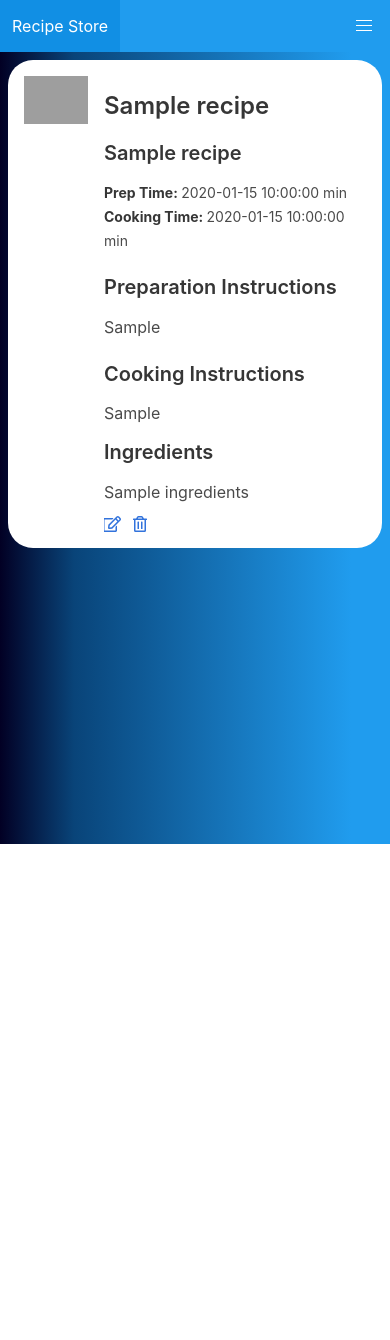
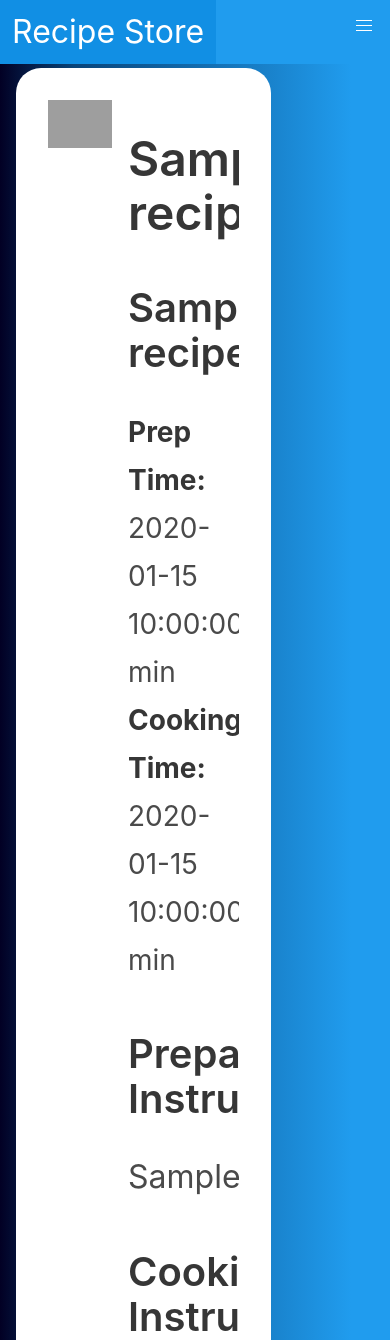
Before and after one commit to StevePilcher/RecipeStoreMS3, a Flask app: page /my_recipes in a window 390 px wide. Shown: the top 1340 px of the page. Before the commit the page ends 844 px from the top, so only its background shows below. Run offline with Flask 2, Linux system fonts and the light colour scheme; the visitor is signed in with stand-in values (Sample User, id 1); a database or web service that is not in the repository returns one stand-in record (values such as "Sample title"); some libraries are stand-ins or nearby versions; some web fonts are replaced; grey boxes are pictures that could not be loaded.

Commit message:
Troubleshoot displays in Mobile view

```diff
--- a/static/css/style.css
+++ b/static/css/style.css
@@ -64,3 +64,11 @@ nav {
 .category-button {
     min-width: 166px;
 }
+
+/* Media Query */
+
+@media only screen and (max-width: 769px) {
+  body {
+      font-size:2rem !important;
+}
+}
--- a/templates/base.html
+++ b/templates/base.html
@@ -72,7 +72,6 @@
         src="https://use.fontawesome.com/releases/v5.3.1/js/all.js"
         ></script>
         <script src="https://cdnjs.cloudflare.com/ajax/libs/jquery/3.2.1/jquery.min.js"></script>
-        <script src="https://cdnjs.cloudflare.com/ajax/libs/materialize/0.100.2/js/materialize.min.js"></script>
         <script
         src="{{url_for('static', filename='js/base.js')}}"
         type="text/javascript"
--- a/templates/myrecipes.html
+++ b/templates/myrecipes.html
@@ -4,9 +4,9 @@
 <!-- Loop for displaying all retrieved recipes from MongoDB -->
 {% for recipe in user_recipes %}
     <section>
-        <div class="container is-fluid is-mobile">
+        <div class="container is-fluid">
             <div class="columns is-centered">
-                <div class="column is-three-fifths">
+                <div class="column is-three-fifths is-three-quarters-mobile">
                     <article class="media">
                         <figure class="media-left">
                             <p class="image is-64x64">
```
